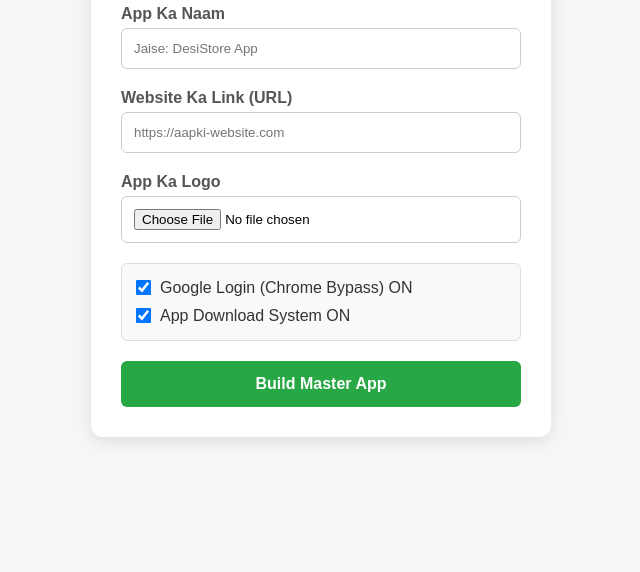
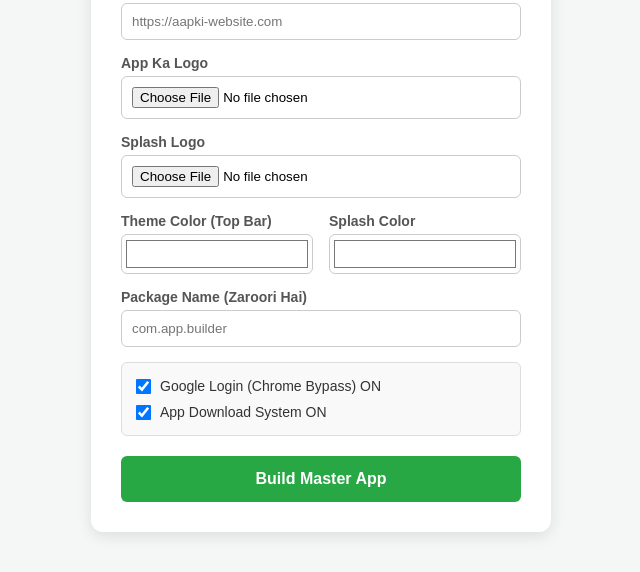
Before and after one commit to chandchand1514-blip/My-App-Builder, a website: page index.html in a window 1280 px wide. Shown: the part 228-800 px from the top of the page, without its empty margins (319-959 px from the left). Drawn offline with Linux system fonts and the light colour scheme.

Commit message:
Update index.html

```diff
--- a/index.html
+++ b/index.html
@@ -11,7 +11,7 @@
             display: flex;
             justify-content: center;
             align-items: center;
-            height: 100vh;
+            min-height: 100vh;
             margin: 0;
         }
         .container {
@@ -21,16 +21,33 @@
             box-shadow: 0 4px 15px rgba(0,0,0,0.1);
             width: 90%;
             max-width: 400px;
+            margin: 20px 0;
         }
         h2 { text-align: center; color: #333; margin-bottom: 20px; }
-        label { font-weight: bold; display: block; color: #555; margin-bottom: 5px; }
+        label { font-weight: bold; display: block; color: #555; margin-bottom: 5px; font-size: 14px; }
         input[type="text"], input[type="url"], input[type="file"] {
             width: 100%;
-            padding: 12px;
-            margin-bottom: 20px;
+            padding: 10px;
+            margin-bottom: 15px;
             border: 1px solid #ccc;
             border-radius: 6px;
             box-sizing: border-box;
+        }
+        .color-group {
+            display: flex;
+            justify-content: space-between;
+            margin-bottom: 15px;
+        }
+        .color-group div {
+            width: 48%;
+        }
+        input[type="color"] {
+            width: 100%;
+            height: 40px;
+            border: 1px solid #ccc;
+            border-radius: 6px;
+            cursor: pointer;
+            background: none;
         }
         .checkbox-group {
             margin-bottom: 20px;
@@ -83,6 +100,23 @@
             <label>App Ka Logo</label>
             <input type="file" name="appLogo" accept="image/png, image/jpeg" required>
 
+            <label>Splash Logo</label>
+            <input type="file" name="splashLogo" accept="image/png, image/jpeg">
+
+            <div class="color-group">
+                <div>
+                    <label>Theme Color (Top Bar)</label>
+                    <input type="color" name="themeColor" value="#ffffff">
+                </div>
+                <div>
+                    <label>Splash Color</label>
+                    <input type="color" name="splashColor" value="#ffffff">
+                </div>
+            </div>
+
+            <label>Package Name (Zaroori Hai)</label>
+            <input type="text" name="packageName" placeholder="com.app.builder" required>
+
             <!-- Chrome Login & Download ON/OFF Switches -->
             <div class="checkbox-group">
                 <label>
```
